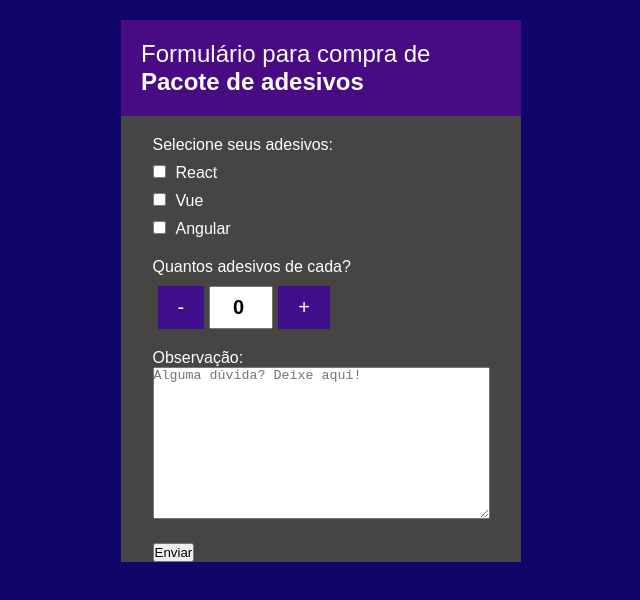
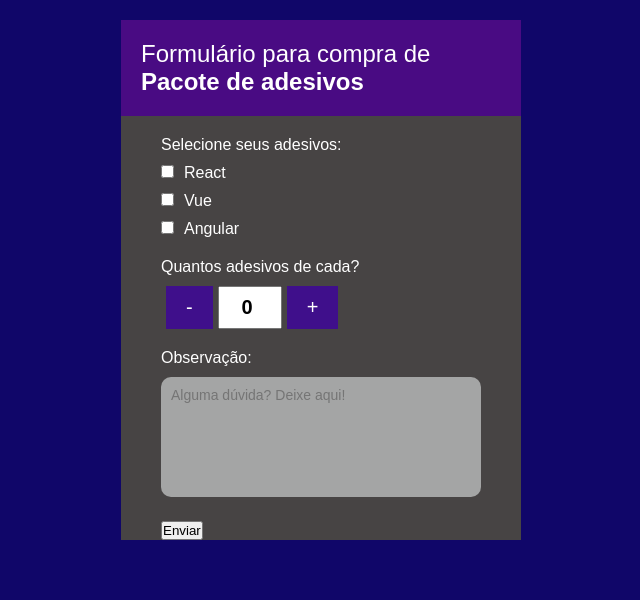
Before and after one commit to Kauanphbbb/bemPaggo, a Vue app: page / in a window 1280 px wide. Shown: the top 600 px of the page, without its empty margins (319-959 px from the left). Built offline with nearby package versions, Linux system fonts and the light colour scheme.

Commit message:
feat: style for text area

```diff
--- a/src/components/FormComponent.vue
+++ b/src/components/FormComponent.vue
@@ -23,7 +23,11 @@ export default {
     <form>
       <div class="stickers-options margin-top">
         <p>Selecione seus adesivos:</p>
-        <div class="sticker" v-for="(sticker, index) in stickersOptions" :key="index">
+        <div
+          class="sticker"
+          v-for="(sticker, index) in stickersOptions"
+          :key="index"
+        >
           <input type="checkbox" :name="sticker" :id="sticker" />
           <label :for="sticker">{{ sticker }}</label>
         </div>
@@ -33,7 +37,12 @@ export default {
         <p>Quantos adesivos de cada?</p>
         <div class="sticker-qtd-input">
           <button>-</button>
-          <input readonly type="number" name="stickersQTD" v-model="form.stickersQTD" />
+          <input
+            readonly
+            type="number"
+            name="stickersQTD"
+            v-model="form.stickersQTD"
+          />
           <button>+</button>
         </div>
       </div>
@@ -43,8 +52,6 @@ export default {
         <textarea
           name="message"
           v-model="form.message"
-          cols="40"
-          rows="10"
           placeholder="Alguma dúvida? Deixe aqui!"
         ></textarea>
       </div>
@@ -71,9 +78,9 @@ export default {
 }
 
 .title-form {
-    background-color: rgb(73, 11, 131);
-    padding: 20px;
-    font-size: 24px;
+  background-color: rgb(73, 11, 131);
+  padding: 20px;
+  font-size: 24px;
 }
 
 .sticker {
@@ -107,6 +114,19 @@ export default {
   font-size: 20px;
   padding-left: 10px;
 }
+
+.message textarea {
+  margin-top: 10px;
+  background-color: rgb(164, 165, 165);
+  border: none;
+  border-radius: 10px;
+  padding: 10px;
+  resize: none;
+  width: 300px;
+  height: 100px;
+  font-size: 14px;
+  font-family: Arial, Helvetica, sans-serif;
+}
 .margin-top {
   margin-top: 20px;
 }
```
